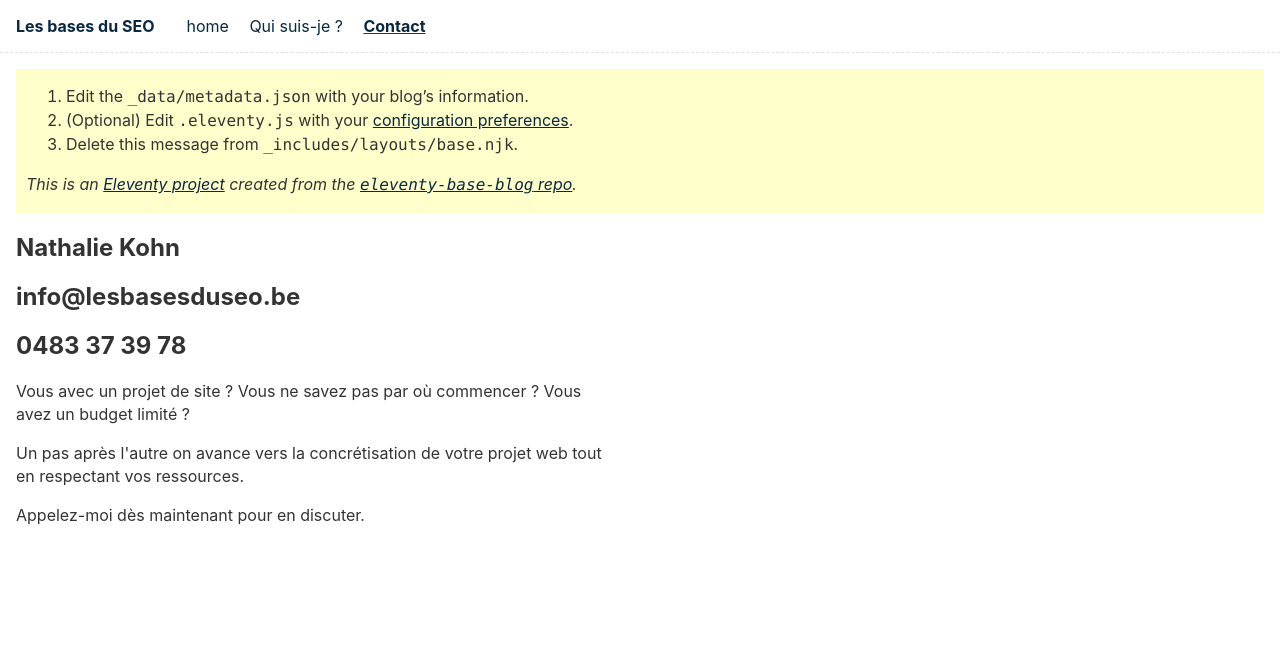
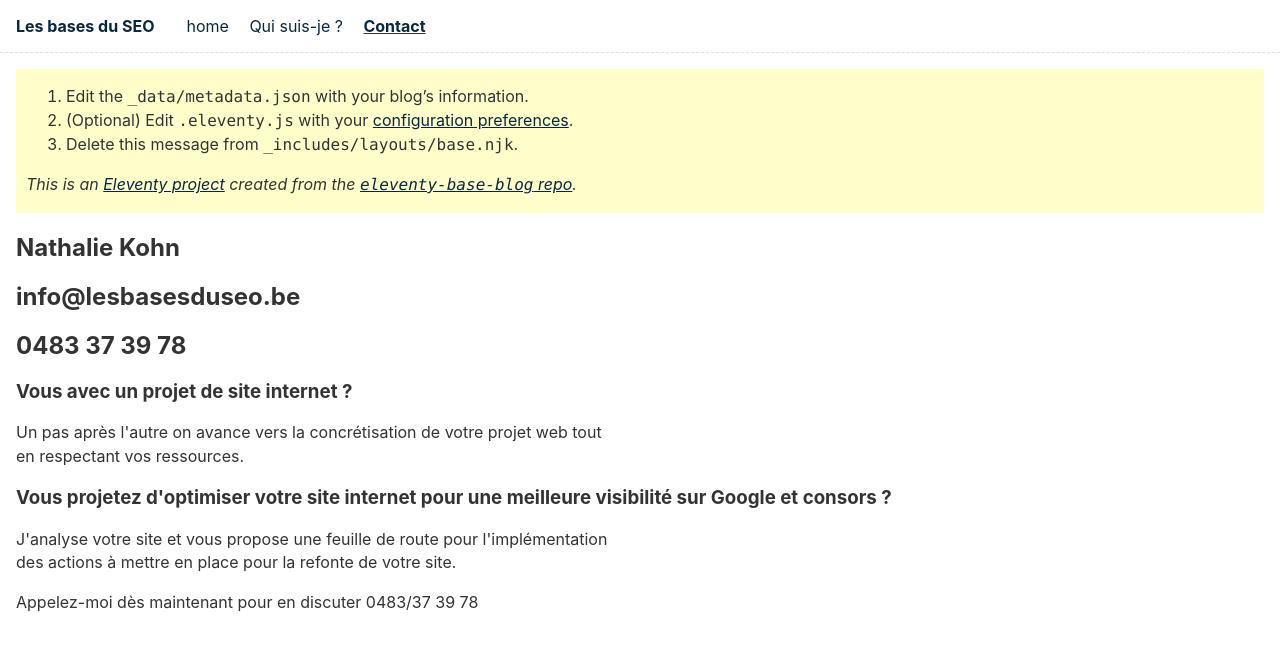
Before and after one commit to PolPasop/eleventy-nath-blog, an Eleventy site: page fr/pages/test.md in a window 1280 px wide. Built offline with nearby package versions, Linux system fonts and the light colour scheme; Eleventy itself is replaced by a stand-in of ours; files that its build step writes are made by us from their sources.

Commit message:
Update Page “test”

```diff
--- a/fr/pages/test.md
+++ b/fr/pages/test.md
@@ -15,10 +15,12 @@ eleventyNavigation:
 
 ## 0483 37 39 78
 
-
-
-Vous avec un projet de site ? Vous ne savez pas par où commencer ? Vous avez un budget limité ?
+### Vous avec un projet de site internet ?
 
 Un pas après l'autre on avance vers la concrétisation de votre projet web tout en respectant vos ressources.
 
-Appelez-moi dès maintenant pour en discuter.
+### Vous projetez d'optimiser votre site internet pour une meilleure visibilité sur Google et consors ?
+
+J'analyse votre site et vous propose une feuille de route pour l'implémentation des actions à mettre en place pour la refonte de votre site.
+
+Appelez-moi dès maintenant pour en discuter 0483/37 39 78
```
